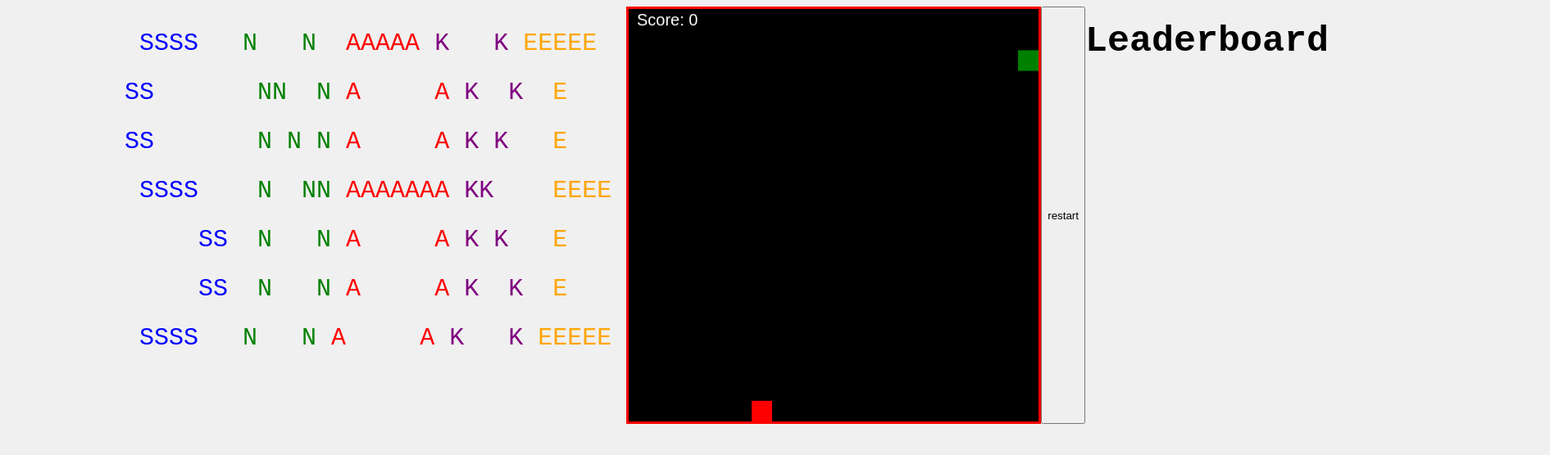
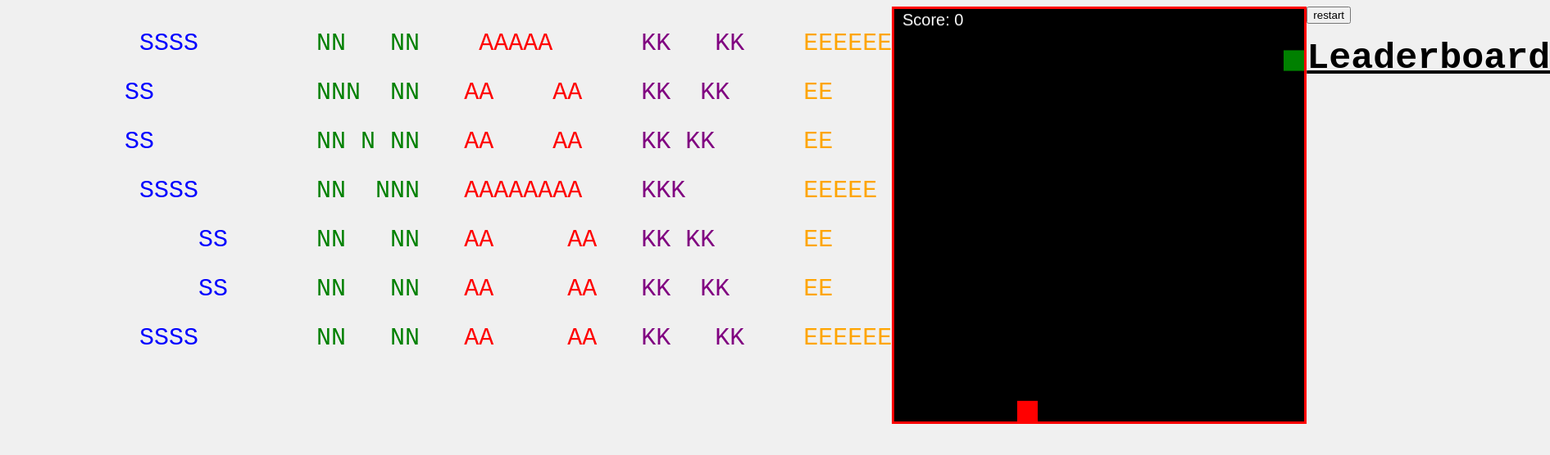
Before and after one commit to rylansedlacek/snake-game, a plain HTML site: page index.html in a window 1280 px wide. Shown: the whole page at 82% size, 1891 px wide, since content can reach past the window. Drawn offline with Linux system fonts and the light colour scheme; no server answers.

Commit message:
removed comments, added bottom container

```diff
--- a/index.html
+++ b/index.html
@@ -23,53 +23,24 @@
     <script src="index.js"></script>
 </head>
 <body>
-
     <pre>
-        <span class="S"> SSSS  </span> <span class="N">N   N</span> <span class="A"> AAAAA</span> <span class="K">K   K</span> <span class="E">EEEEE</span><br>
-        <span class="S">SS      </span> <span class="N">NN  N</span> <span class="A">A     A</span> <span class="K">K  K </span> <span class="E">E    </span><br>
-        <span class="S">SS      </span> <span class="N">N N N</span> <span class="A">A     A</span> <span class="K">K K  </span> <span class="E">E    </span><br>
-        <span class="S"> SSSS   </span> <span class="N">N  NN</span> <span class="A">AAAAAAA</span> <span class="K">KK   </span> <span class="E">EEEE </span><br>
-        <span class="S">     SS </span> <span class="N">N   N</span> <span class="A">A     A</span> <span class="K">K K  </span> <span class="E">E    </span><br>
-        <span class="S">     SS </span> <span class="N">N   N</span> <span class="A">A     A</span> <span class="K">K  K </span> <span class="E">E    </span><br>
-        <span class="S"> SSSS  </span> <span class="N">N   N</span> <span class="A">A     A</span> <span class="K">K   K</span> <span class="E">EEEEE</span><br>
+        <span class="S"> SSSS       </span> <span class="N">NN   NN  </span> <span class="A"> AAAAA   </span> <span class="K">  KK   KK   </span> <span class="E">EEEEEE</span><br>
+        <span class="S">SS          </span> <span class="N">NNN  NN  </span> <span class="A">AA    AA  </span> <span class="K"> KK  KK    </span> <span class="E">EE    </span><br>
+        <span class="S">SS          </span> <span class="N">NN N NN  </span> <span class="A">AA    AA  </span> <span class="K"> KK KK     </span> <span class="E">EE    </span><br>
+        <span class="S"> SSSS       </span> <span class="N">NN  NNN  </span> <span class="A">AAAAAAAA  </span> <span class="K"> KKK      </span> <span class="E"> EEEEE </span><br>
+        <span class="S">     SS     </span> <span class="N">NN   NN  </span> <span class="A">AA     AA  </span> <span class="K">KK KK     </span> <span class="E">EE    </span><br>
+        <span class="S">     SS     </span> <span class="N">NN   NN  </span> <span class="A">AA     AA  </span> <span class="K">KK  KK    </span> <span class="E">EE    </span><br>
+        <span class="S"> SSSS       </span> <span class="N">NN   NN  </span> <span class="A">AA     AA  </span> <span class="K">KK   KK   </span> <span class="E">EEEEEE</span><br>
     </pre>
 
+    <canvas width="500" height="500" id="game-canvas"></canvas>
 
-
-    <canvas width=500 height=500 id="game-canvas"></canvas>
-    <button id="restart-button">restart</button>
-
-    <div>
-        <h2>Leaderboard</h2>
-        <ul id="leaderboard"></ul>
+    <div class="bottom-container">
+        <button id="restart-button">restart</button>
+        <div>
+            <h2><u>Leaderboard</u></h2>
+            <ul id="leaderboard"></ul>
+        </div>
     </div>
-
-<!--
-    <script type="module">
-        // Import the functions you need from the SDKs you need
-        import { initializeApp } from "https://www.gstatic.com/firebasejs/10.12.4/firebase-app.js";
-        import { getAnalytics } from "https://www.gstatic.com/firebasejs/10.12.4/firebase-analytics.js";
-        // TODO: Add SDKs for Firebase products that you want to use
-        // https://firebase.google.com/docs/web/setup#available-libraries
-
-        // Your web app's Firebase configuration
-        // For Firebase JS SDK v7.20.0 and later, measurementId is optional
-        const firebaseConfig = {
-          apiKey: "AIzaSyAvKr0vTjyP1C-WYj5ux5ZZWyLg0klNbcs",
-          authDomain: "snake-leader.firebaseapp.com",
-          projectId: "snake-leader",
-          storageBucket: "snake-leader.appspot.com",
-          messagingSenderId: "981120173467",
-          appId: "1:981120173467:web:44660354fa78cc88df4d3e",
-          measurementId: "G-6HD0DRG3XM"
-        };
-
-        // Initialize Firebase
-        const app = initializeApp(firebaseConfig);
-        const analytics = getAnalytics(app);
-      </script>
-
-      -->
-
 </body>
 </html>
```
